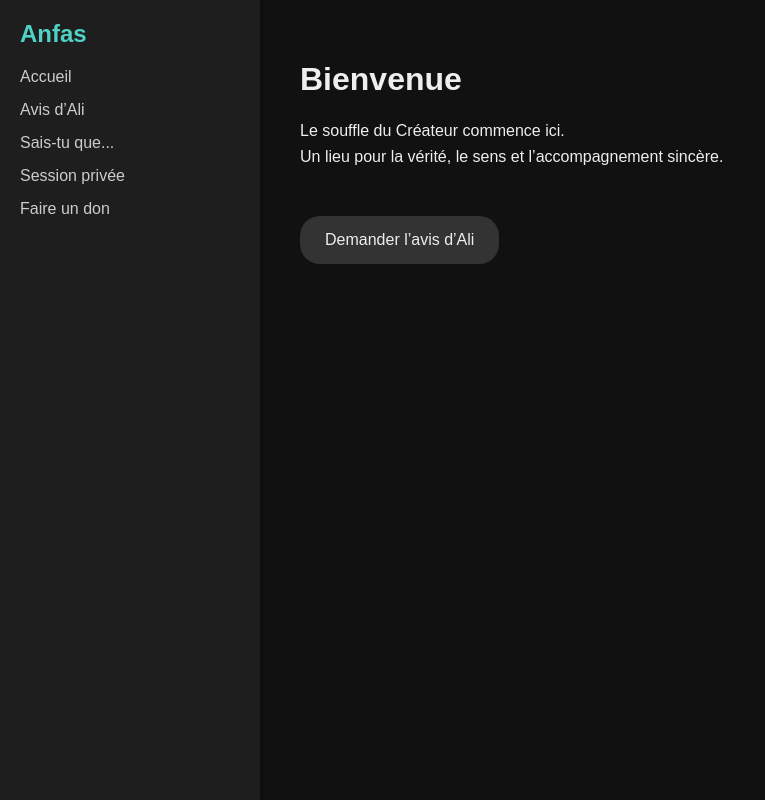
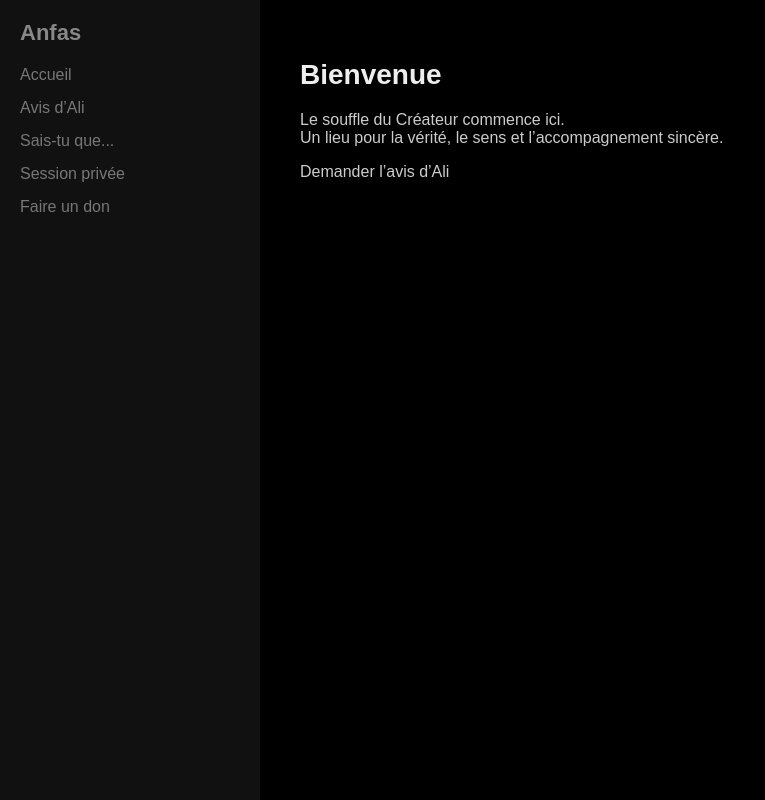
Before and after one commit to Ali9375/Anfas, a plain HTML site: page index.html in a window 1280 px wide. Shown: the whole page, without its empty margins (0-765 px from the left). Drawn offline with Linux system fonts and the light colour scheme.

Commit message:
Update style.css

```diff
--- a/style.css
+++ b/style.css
@@ -1,8 +1,8 @@
 body {
   margin: 0;
-  font-family: Arial, sans-serif;
-  background-color: #111;
-  color: #eee;
+  font-family: sans-serif;
+  background-color: #000;
+  color: #ccc;
 }
 
 .container {
@@ -12,15 +12,14 @@ body {
 
 .sidebar {
   width: 220px;
-  background-color: #1e1e1e;
+  background-color: #111;
   padding: 20px;
-  box-shadow: 2px 0 5px rgba(0, 0, 0, 0.2);
 }
 
 .sidebar h2 {
   margin-top: 0;
-  font-size: 24px;
-  color: #4fd1c5;
+  font-size: 22px;
+  color: #888;
 }
 
 .sidebar ul {
@@ -34,13 +33,8 @@ body {
 }
 
 .sidebar a {
-  color: #ccc;
+  color: #777;
   text-decoration: none;
-  transition: color 0.3s ease;
-}
-
-.sidebar a:hover {
-  color: #fff;
 }
 
 .content {
@@ -50,24 +44,10 @@ body {
 }
 
 h1 {
-  font-size: 32px;
+  font-size: 28px;
   margin-bottom: 20px;
+  color: #eee;
 }
 
 p {
-  line-height: 1.6;
-}
-
-.bubble {
-  margin-top: 30px;
-  display: inline-block;
-  padding: 15px 25px;
-  background-color: #333;
-  border-radius: 20px;
-  cursor: pointer;
-  transition: background-color 0.3s;
-}
-
-.bubble:hover {
-  background-color: #444;
-}
+  line-
```
